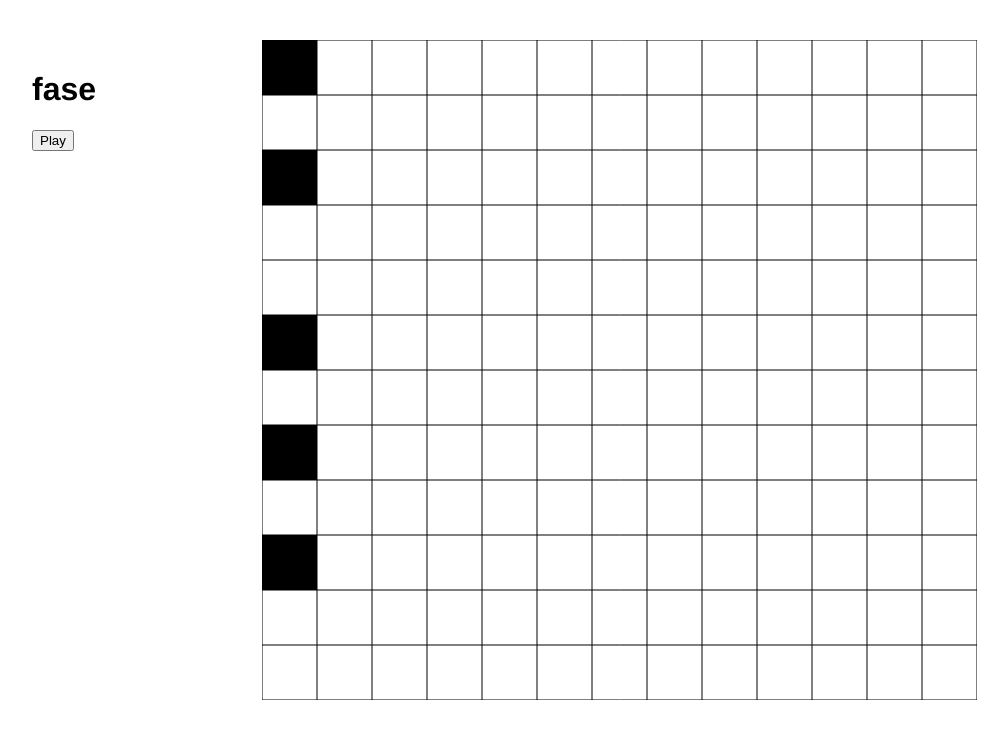
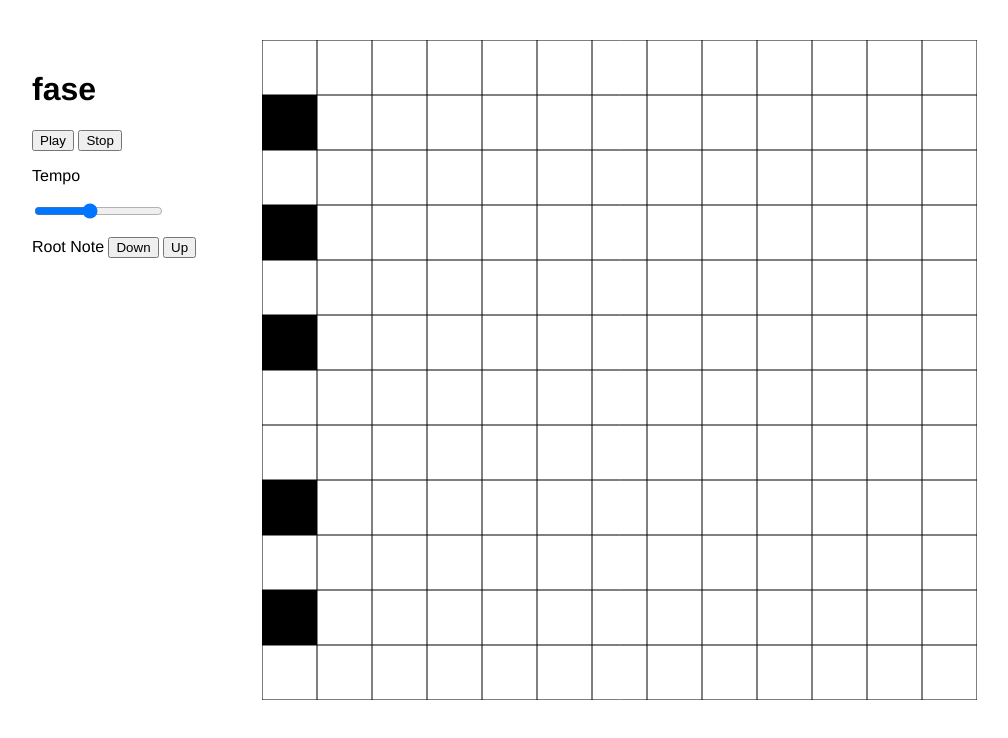
Before and after one commit to pdv/fase, a plain HTML site: page index.html in a window 1280 px wide. Both pictures are taken after a click on the button "Play". Shown: the whole page, without its empty margins (138-1146 px from the left). Drawn offline with Linux system fonts and the light colour scheme; no server answers.

Commit message:
Add some controls

```diff
--- a/fase.js
+++ b/fase.js
@@ -7,7 +7,7 @@ const ctx = canvas.getContext('2d');
 const cw = canvas.width;
 const ch = canvas.height;
 
-const actx = new AudioContext();
+var actx = new AudioContext();
 
 const SEQUENCE_LENGTH = 12;
 const NUM_NOTES = 12;
@@ -15,8 +15,7 @@ const SIDE_LENGTH = ch / NUM_NOTES;
 
 let notes;
 let pianoBuffer = [];
-let root = 64;
-let tempo = 40;
+let root = 60;
 let reverbNode;
 
 function makeNotes() {
@@ -147,21 +146,23 @@ function playNote(note, delay) {
 }
 
 function play() {
-    const cycleLength = 8;
-    const transitionLength = 2;
-    const bartime = 60 / tempo;
+    const cycleLength = 16;
+    const transitionLength = 4;
+    const bartime = 60 / $('tempo').value;
     const notetime = bartime / SEQUENCE_LENGTH;
     const transitionNoteTime = (bartime * transitionLength) / (SEQUENCE_LENGTH * transitionLength + 1);
 
     var p1delay = 0;
     var p2delay = 0;
-    for (var bar = 0; bar < 48; bar++) {
+    for (var bar = 0; bar < 100; bar++) {
         for (var column = 0; column < SEQUENCE_LENGTH; column++) {
             for (var row = 0; row < NUM_NOTES; row++) {
                 if (notes[column][row] == 1) {
                     const note = root + NUM_NOTES - row;
                     playNote(note, p1delay);
-                    playNote(note, p2delay);
+                    if (bar > cycleLength - transitionLength) {
+                        playNote(note, p2delay);
+                    }
                 }
             }
             p1delay += notetime;
@@ -174,13 +175,36 @@ function play() {
     }
 }
 
+
 $('play').addEventListener('click', play);
+$('stop').addEventListener('click', reloadAudio);
+
+$('rootUp').addEventListener('click', () => {
+    root++;
+    redraw();
+});
+
+$('rootDown').addEventListener('click', () => {
+    root--;
+    redraw();
+});
+
+function redraw() {
+    ctx.clearRect(0, 0, cw, ch);
+    drawGrid();
+    drawPiano(root);
+}
+
+function reloadAudio() {
+    actx.close();
+    actx = new AudioContext();
+    loadReverb();
+}
 
 function main() {
     makeNotes();
-    drawGrid();
-    drawPiano(root);
-    loadReverb();
+    redraw();
+    reloadAudio();
     loadPiano();
 }
 
--- a/index.html
+++ b/index.html
@@ -10,7 +10,13 @@
                 <div id="controls">
                     <h1>fase</h1>
                     <button id="play">Play</button>
-                    <span id="bar"></span>
+                    <button id="stop">Stop</button>
+                    <p>Tempo</p>
+                    <input id="tempo" type="range" min="10" max="80" value="40" step="1" />
+                    <p>Root Note
+                        <button id="rootDown">Down</button>
+                        <button id="rootUp">Up</button>
+                    </p>
                 </div>
 
                 <canvas id="canvas" width="715" height="660"></canvas>
```
